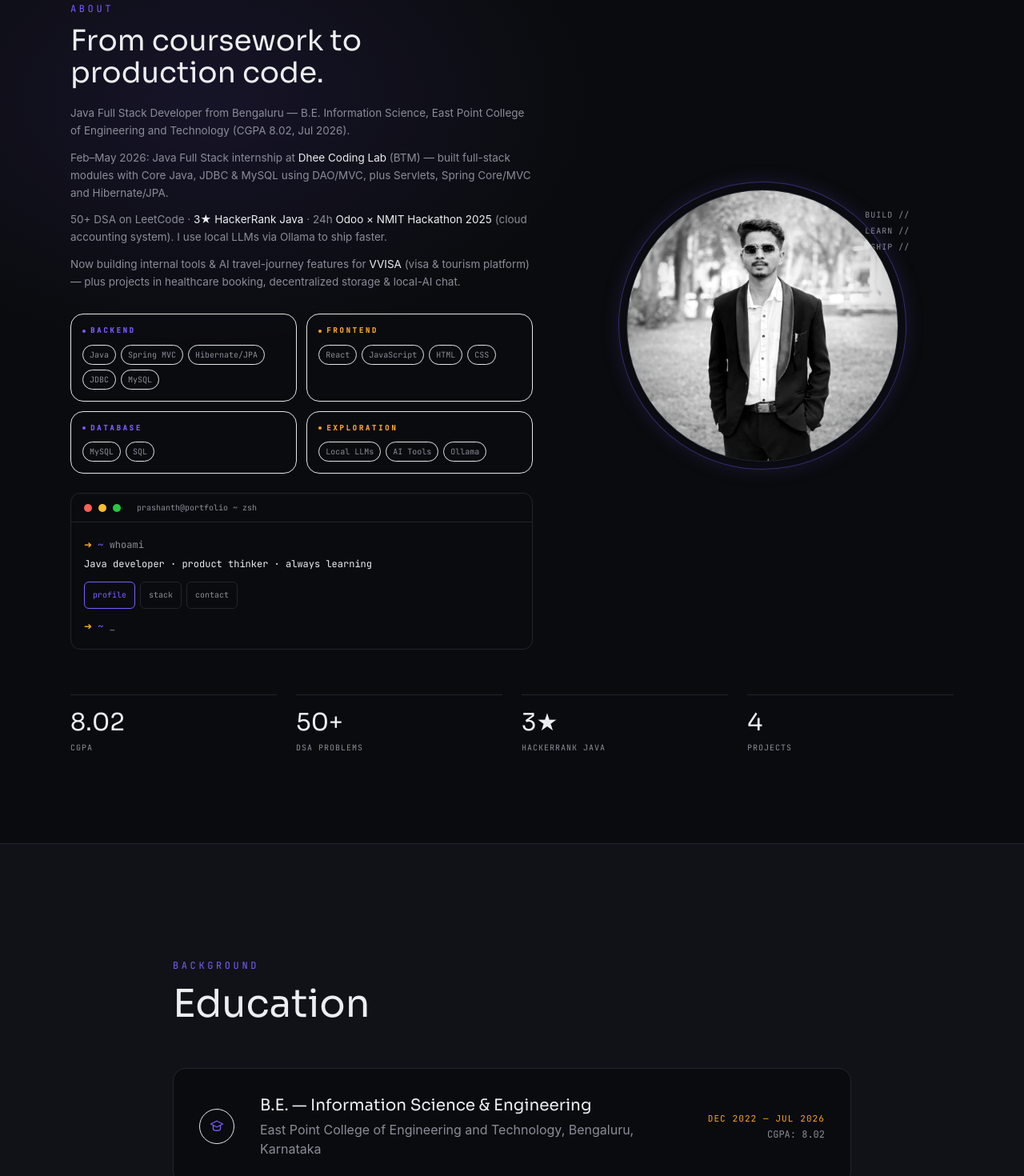
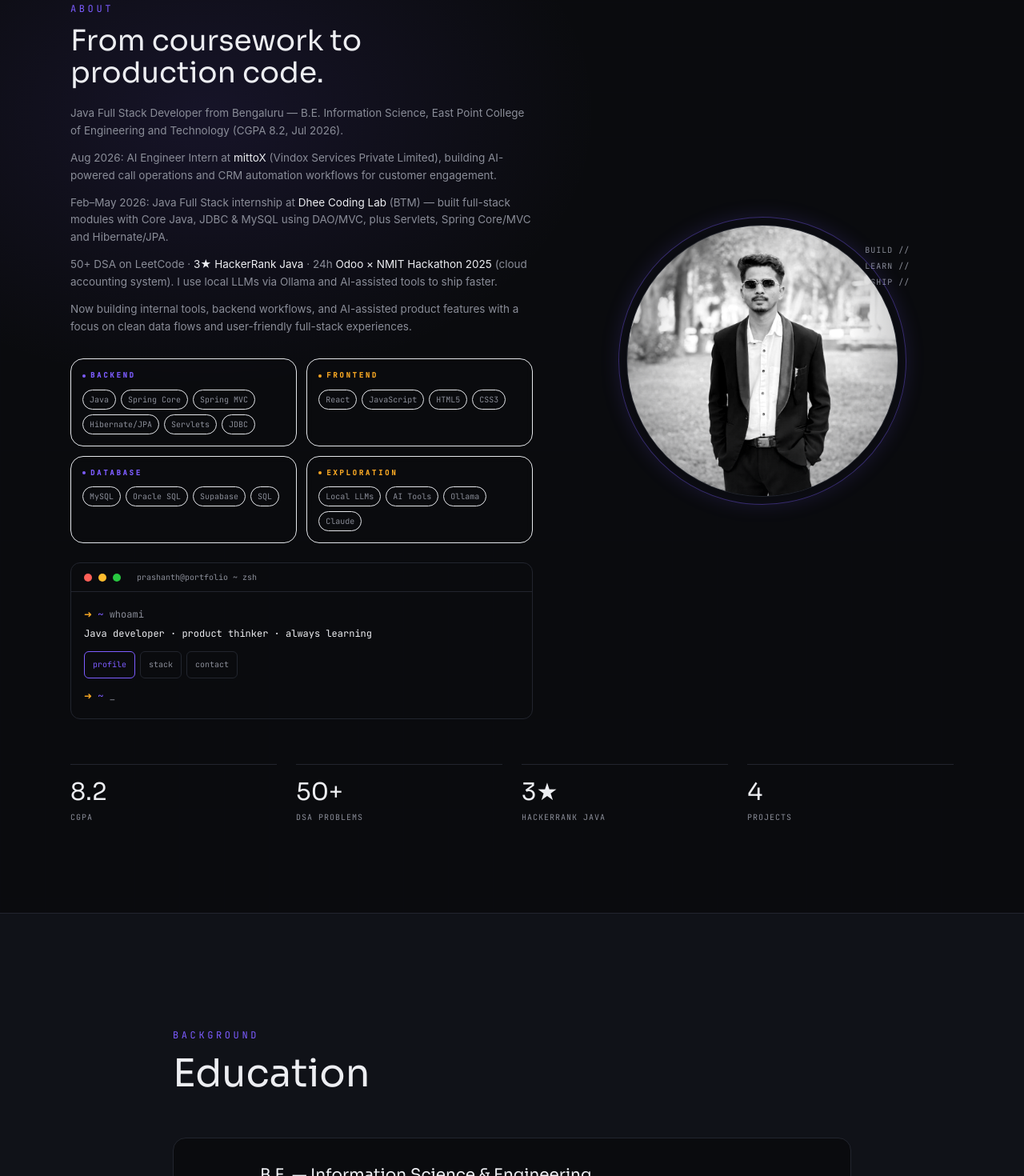
Before and after one commit to prashanth-shetteppanavar/prashanth-portfolio, a React (Vite) app: page / in a window 1280 px wide. Shown: the part 1680-3150 px from the top of the page at 80% size. Built offline with nearby package versions, Linux system fonts and the light colour scheme.

Commit message:
Sync resume details and icon updates

```diff
--- a/src/components/About.jsx
+++ b/src/components/About.jsx
@@ -4,17 +4,17 @@ import heroPhoto from "../assets/portrait.jpeg";
 import CountUp from "./CountUp";
 
 const STATS = [
-  { value: 8.02, decimals: 2, suffix: "", label: "CGPA" },
+  { value: 8.2, decimals: 1, suffix: "", label: "CGPA" },
   { value: 50, decimals: 0, suffix: "+", label: "DSA Problems" },
   { value: 3, decimals: 0, suffix: "★", label: "HackerRank Java" },
   { value: 4, decimals: 0, suffix: "", label: "Projects" },
 ];
 
 const TECH_CLUSTERS = [
-  { title: "BACKEND", color: "var(--c-accent)", items: ["Java", "Spring MVC", "Hibernate/JPA", "JDBC", "MySQL"] },
-  { title: "FRONTEND", color: "var(--c-accent2)", items: ["React", "JavaScript", "HTML", "CSS"] },
-  { title: "DATABASE", color: "var(--c-accent)", items: ["MySQL", "SQL"] },
-  { title: "EXPLORATION", color: "var(--c-accent2)", items: ["Local LLMs", "AI Tools", "Ollama"] },
+  { title: "BACKEND", color: "var(--c-accent)", items: ["Java", "Spring Core", "Spring MVC", "Hibernate/JPA", "Servlets", "JDBC"] },
+  { title: "FRONTEND", color: "var(--c-accent2)", items: ["React", "JavaScript", "HTML5", "CSS3"] },
+  { title: "DATABASE", color: "var(--c-accent)", items: ["MySQL", "Oracle SQL", "Supabase", "SQL"] },
+  { title: "EXPLORATION", color: "var(--c-accent2)", items: ["Local LLMs", "AI Tools", "Ollama", "Claude"] },
 ];
 
 export default function About() {
@@ -38,7 +38,11 @@ export default function About() {
 
           <p className="text-mute text-[13.5px] leading-relaxed mb-3">
             Java Full Stack Developer from Bengaluru — B.E. Information Science, East Point College
-            of Engineering and Technology (CGPA 8.02, Jul 2026).
+            of Engineering and Technology (CGPA 8.2, Jul 2026).
+          </p>
+          <p className="text-mute text-[13.5px] leading-relaxed mb-3">
+            Aug 2026: AI Engineer Intern at <span className="text-bone">mittoX</span> (Vindox Services Private Limited),
+            building AI-powered call operations and CRM automation workflows for customer engagement.
           </p>
           <p className="text-mute text-[13.5px] leading-relaxed mb-3">
             Feb–May 2026: Java Full Stack internship at <span className="text-bone">Dhee Coding Lab</span> (BTM) —
@@ -48,11 +52,11 @@ export default function About() {
           <p className="text-mute text-[13.5px] leading-relaxed mb-3">
             50+ DSA on LeetCode · <span className="text-bone">3★ HackerRank Java</span> ·
             24h <span className="text-bone">Odoo × NMIT Hackathon 2025</span> (cloud accounting system).
-            I use local LLMs via Ollama to ship faster.
+            I use local LLMs via Ollama and AI-assisted tools to ship faster.
           </p>
           <p className="text-mute text-[13.5px] leading-relaxed">
-            Now building internal tools &amp; AI travel-journey features for <span className="text-bone">VVISA</span>{" "}
-            (visa &amp; tourism platform) — plus projects in healthcare booking, decentralized storage &amp; local-AI chat.
+            Now building internal tools, backend workflows, and AI-assisted product features with a focus on clean data
+            flows and user-friendly full-stack experiences.
           </p>
 
           <div className="mt-7 grid grid-cols-2 gap-3">
--- a/src/components/Education.jsx
+++ b/src/components/Education.jsx
@@ -5,7 +5,7 @@ const EDUCATION = [
     degree: "B.E. — Information Science & Engineering",
     school: "East Point College of Engineering and Technology, Bengaluru, Karnataka",
     when: "Dec 2022 — Jul 2026",
-    detail: "CGPA: 8.02",
+    detail: "CGPA: 8.2",
   },
   {
     degree: "Pre-University (PU)",
--- a/src/components/Experience.jsx
+++ b/src/components/Experience.jsx
@@ -1,6 +1,12 @@
 import { motion } from "framer-motion";
 
 const TIMELINE = [
+  {
+    when: "Aug 2026",
+    title: "Founder Team – AI Engineer Intern",
+    org: "mittoX (Vindox Services Private Limited), Bengaluru",
+    desc: "Worked on an AI-powered call operations platform with CRM automation, call tracking, agent workflows, and AI-generated notes for lead follow-ups.",
+  },
   {
     when: "Feb 2026 — May 2026",
     title: "Java Full Stack Developer Intern",
@@ -11,19 +17,13 @@ const TIMELINE = [
     when: "Sep 2025",
     title: "Odoo × NMIT Hackathon 2025",
     org: "Nitte Meenakshi Institute of Technology, Bengaluru",
-    desc: "24-hour national hackathon with Odoo — built a cloud accounting system with the team.",
-  },
-  {
-    when: "Aug 2026 · 1 month",
-    title: "Intern, VVISA",
-    org: "vvisa.in — Visa & Tourism Consultancy",
-    desc: "1-month internship building internal tools, automation and an AI-powered travel-journey feature for a live tourism platform.",
+    desc: "24-hour hackathon where the team built a cloud-based accounting system using Odoo and collaborative rapid prototyping.",
   },
   {
     when: "Jul 2026",
     title: "B.E. Information Science & Engineering",
     org: "East Point College of Engineering and Technology, Bengaluru",
-    desc: "Graduated 2026 — CGPA 8.02. Focus: Java, Data Structures, DBMS, Web Technologies.",
+    desc: "Graduated 2026 — CGPA 8.2. Focus: Java, Data Structures, DBMS, Web Technologies, and application design.",
   },
 ];
 
--- a/src/components/Skills.jsx
+++ b/src/components/Skills.jsx
@@ -24,8 +24,8 @@ const ORBITS = [
     duration: 22,
     items: [
       { name: "Java", icon: "java/java-original.svg" },
-      { name: "Spring", icon: "spring/spring-original.svg" },
-      { name: "Hibernate", icon: "hibernate/hibernate-original.svg" },
+      { name: "Spring MVC", icon: "spring/spring-original.svg" },
+      { name: "Hibernate/JPA", icon: "hibernate/hibernate-original.svg" },
     ],
   },
   {
@@ -46,24 +46,62 @@ const ORBITS = [
       { name: "HTML5", icon: "html5/html5-original.svg" },
       { name: "CSS3", icon: "css3/css3-original.svg" },
       { name: "Oracle SQL", icon: "oracle/oracle-original.svg" },
+      { name: "Supabase", icon: null },
     ],
   },
 ];
 
 const TOOLS = [
+  { name: "Git", icon: "git/git-original.svg" },
   { name: "GitHub", icon: "github/github-original.svg" },
   { name: "Postman", icon: "postman/postman-original.svg" },
-  { name: "Vercel", icon: "vercel/vercel-original.svg" },
   { name: "VS Code", icon: "vscode/vscode-original.svg" },
   { name: "Eclipse", icon: "eclipse/eclipse-original.svg" },
   { name: "Maven", icon: "maven/maven-original.svg" },
-  { name: "npm", icon: "npm/npm-original-wordmark.svg" },
+  { name: "Vercel", icon: "vercel/vercel-original.svg" },
+  { name: "Render", icon: null },
+  { name: "Supabase", icon: "supabase/supabase-original.svg" },
+  { name: "Claude", icon: null },
+  { name: "Ollama", icon: null },
+  { name: "Codex", icon: null },
+  { name: "IntelliJ IDEA", icon: "intellij/intellij-original.svg" },
   { name: "Linux", icon: "linux/linux-original.svg" },
-  { name: "IntelliJ IDEA", icon: "intellij/intellij-original.svg" },
-  { name: "Render", icon: null },
 ];
 
 const ICON_BASE = "https://cdn.jsdelivr.net/gh/devicons/devicon/icons/";
+
+function ToolIcon({ tool }) {
+  if (tool.icon) {
+    return (
+      <img
+        src={ICON_BASE + tool.icon}
+        alt={tool.name}
+        className="relative z-10 h-7 w-7 transition-all duration-300 group-hover:rotate-[360deg] group-hover:scale-110"
+        loading="lazy"
+      />
+    );
+  }
+
+  const badgeMap = {
+    Supabase: { label: "S", gradient: "from-emerald-500 to-lime-400" },
+    Claude: { label: "C", gradient: "from-violet-500 to-fuchsia-500" },
+    Ollama: { label: "O", gradient: "from-cyan-500 to-sky-500" },
+    Codex: { label: "X", gradient: "from-amber-500 to-orange-500" },
+    Render: { label: "R", gradient: "from-pink-500 to-rose-500" },
+  };
+
+  const style = badgeMap[tool.name] || { label: tool.name.slice(0, 1).toUpperCase(), gradient: "from-accent to-accent2" };
+
+  return (
+    <div
+      className={`relative z-10 flex h-7 w-7 items-center justify-center rounded-full bg-gradient-to-br ${style.gradient} text-[10px] font-bold text-white shadow-lg shadow-accent/20 transition-all duration-300 group-hover:rotate-[360deg] group-hover:scale-110`}
+      aria-label={tool.name}
+      title={tool.name}
+    >
+      {style.label}
+    </div>
+  );
+}
 
 export default function Skills() {
   const [paused, setPaused] = useState(null);
@@ -211,19 +249,7 @@ export default function Skills() {
                       <span className="absolute inset-x-4 top-0 h-px bg-gradient-to-r from-transparent via-accent to-transparent opacity-0 transition-opacity duration-300 group-hover:opacity-100" />
                       <div className="relative">
                         <div className="absolute inset-0 rounded-full bg-accent/10 group-hover:bg-accent/20 transition-colors duration-300" />
-                        {tool.icon ? (
-                          <img
-                            src={ICON_BASE + tool.icon}
-                            alt={tool.name}
-                            className="relative z-10 h-7 w-7 transition-all duration-300 group-hover:rotate-[360deg] group-hover:scale-110"
-                            loading="lazy"
-                          />
-                        ) : (
-                          <svg className="relative z-10 h-7 w-7 text-mute transition-all duration-300 group-hover:rotate-[360deg] group-hover:scale-110 group-hover:text-accent" viewBox="0 0 24 24" fill="none" stroke="currentColor" strokeWidth="1.6">
-                            <path d="M12 2 3 8v8l9 6 9-6V8l-9-6Z" strokeLinejoin="round" />
-                            <path d="M3 8l9 6 9-6M12 14v8" strokeLinejoin="round" />
-                          </svg>
-                        )}
+                        <ToolIcon tool={tool} />
                       </div>
                       <span className="font-mono text-[10px] tracking-wide text-mute text-center leading-tight transition-colors duration-300 group-hover:text-accent">
                         {tool.name}
```
